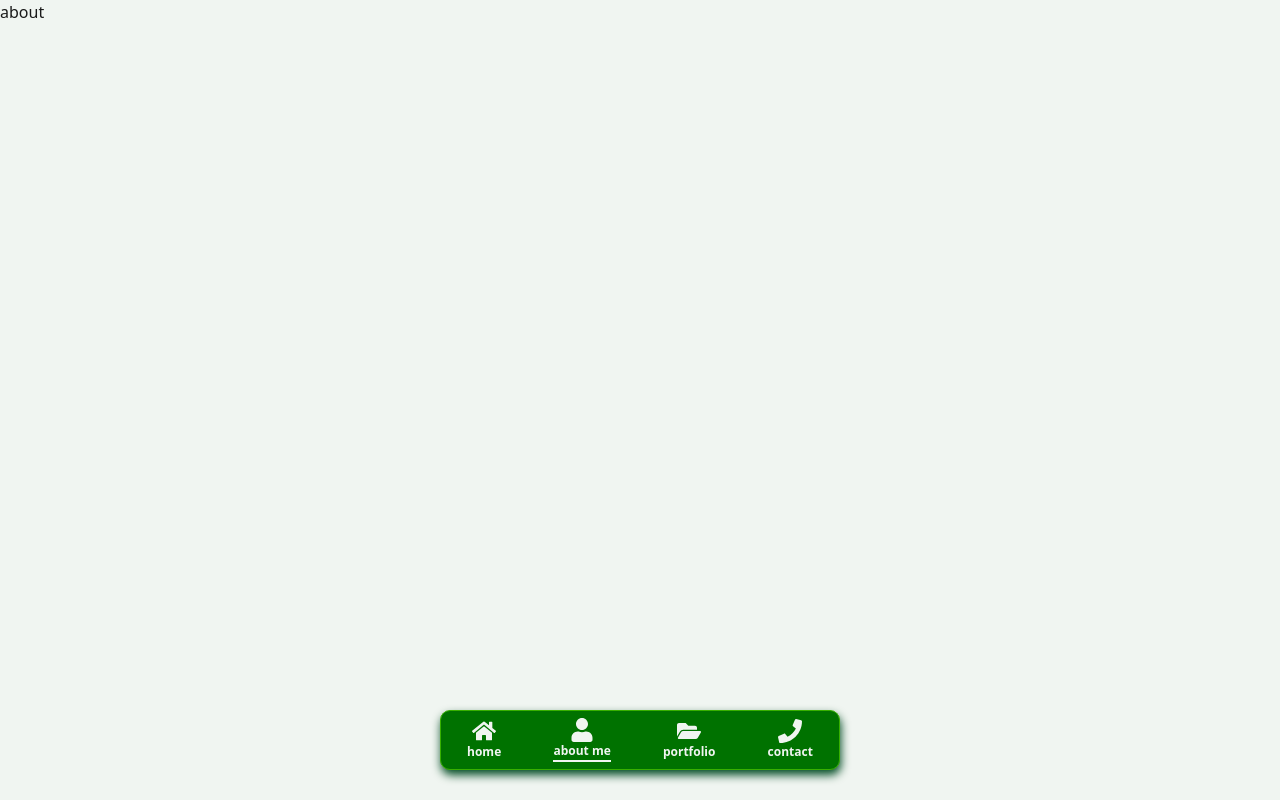
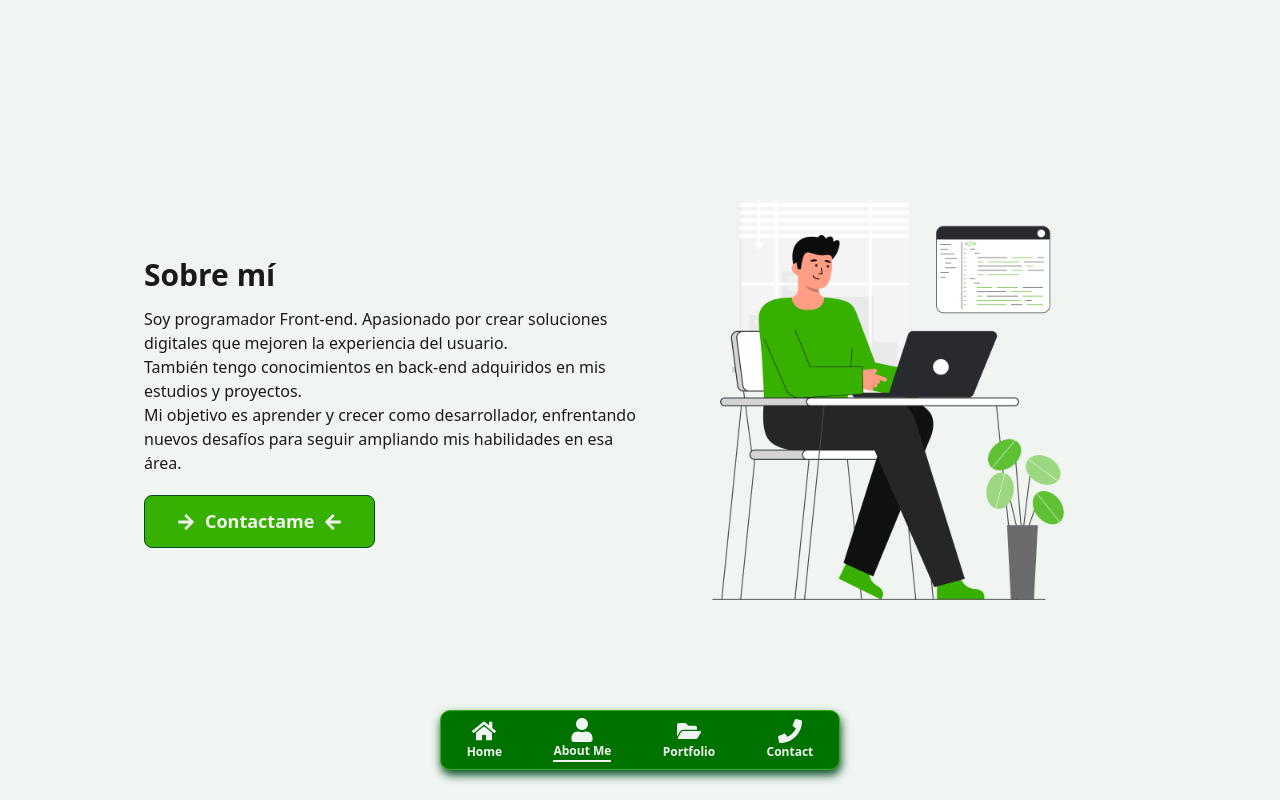
Before and after one commit to Galartza/my-portfolio, a Next.js app: page /about in a window 1280 px wide. Built offline with nearby package versions, Linux system fonts and the light colour scheme.

Commit message:
adds animation and styles page about

```diff
--- /dev/null
+++ b/src/app/about/about.module.css
@@ -0,0 +1,155 @@
+.sectionContainer {
+    height: 100vh;
+    width: 100%;
+    margin: auto;
+    display: flex;
+    align-items: center;
+    justify-content: center;
+    flex-direction: row;
+    padding: 20px;
+}
+
+/* Contenedor principal del contenido */
+.containerContent {
+    display: flex;
+    align-items: center;
+    justify-content: center;
+    width: 80%;
+    max-width: 1200px;
+    height: auto;
+}
+
+/* Contenedor del texto */
+.containerText {
+    flex: 1;
+    text-align: left;
+}
+
+/* Descripción */
+.description {
+    margin-top: 10px;
+    font-size: 16px;
+    line-height: 1.5;
+}
+
+/* Título */
+.titleAbout {
+    font-size: 30px;
+    font-weight: 800;
+}
+
+/* Imagen */
+.containerImage {
+    flex: 1;
+    display: flex;
+    justify-content: center;
+    align-items: center;
+    margin: 0;
+}
+
+.imgAbout {
+    height: auto;
+    width: 100%;
+    max-width: 400px;
+}
+
+/* Contenedor del botón */
+.btnContainer {
+    display: flex;
+    justify-content: flex-start;
+    margin-top: 20px;
+}
+
+/* Botón de contacto */
+.btnContact {
+    padding: 12px 32px;
+    display: flex;
+    justify-content: center;
+    gap: 10px;
+    align-items: center;
+    border-radius: 8px;
+    border: none;
+    background: var(--green-light);
+    color: var(--white-soft);
+    font-weight: 600;
+    font-size: 18px;
+    border: solid 1px var(--green-dark);
+    cursor: pointer;
+}
+
+.btnContact:hover {
+    background-color: var(--green-dark);
+    border: solid 1px var(--green-light);
+}
+
+/* ----- RESPONSIVE DESIGN ----- */
+
+/* Tablets */
+@media (max-width: 1024px) {
+    .sectionContainer {
+        flex-direction: column;
+        height: auto;
+        padding: 40px 20px;
+    }
+
+    .containerContent {
+        flex-direction: column;
+        text-align: center;
+        width: 90%;
+        height: auto;
+    }
+
+    .containerText {
+        order: 2;
+    }
+
+    .containerImage {
+        order: 1;
+    }
+
+    .imgAbout {
+        max-width: 350px;
+    }
+
+    .titleAbout {
+        font-size: 26px;
+    }
+
+    .btnContact {
+        font-size: 16px;
+        padding: 10px 28px;
+    }
+
+    .btnContainer {
+        justify-content: center;
+    }
+}
+
+/* Móviles */
+@media (max-width: 768px) {
+    .sectionContainer {
+        padding: 30px 15px;
+    }
+
+    .containerContent {
+        flex-direction: column;
+        width: 100%;
+    }
+
+    .containerText {
+        width: 100%;
+    }
+
+    .titleAbout {
+        font-size: 24px;
+    }
+
+    .imgAbout {
+        max-width: 300px;
+    }
+
+    .btnContact {
+        font-size: 14px;
+        padding: 10px 24px;
+    }
+}
--- a/src/app/about/page.tsx
+++ b/src/app/about/page.tsx
@@ -1,14 +1,111 @@
+'use client'
 import NavigationBar from '@/components/NavigationBar/NavigationBar'
-import React from 'react'
+import React, { useEffect, useRef, useState } from 'react'
+import styles from './about.module.css'
+import 'animate.css';
+import { FaArrowLeft, FaArrowRight } from 'react-icons/fa';
+import { useRouter } from 'next/navigation';
 
-const page = () => {
+const AboutPage = () => {
+  const sectionRef = useRef<HTMLElement>(null);
+  const router = useRouter();
+  const [isVisible, setIsVisible] = useState(false);
+  const [buttonAnimation, setButtonAnimation] = useState('animate__backInUp');
+  const [isEntering, setIsEntering] = useState(false);
+
+  // Detectar si debe animarse al entrar
+  useEffect(() => {
+    const shouldAnimate = localStorage.getItem('shouldAnimateEnter');
+    if (shouldAnimate === 'true') {
+      setIsEntering(true);
+      localStorage.removeItem('shouldAnimateEnter'); // Limpiar después de la animación
+    }
+  }, []);
+
+  useEffect(() => {
+    const observer = new IntersectionObserver(
+      ([entry]) => {
+        setIsVisible(entry.isIntersecting);
+      },
+      { threshold: 0.3 }
+    );
+
+    if (sectionRef.current) {
+      observer.observe(sectionRef.current);
+    }
+
+    return () => {
+      if (sectionRef.current) {
+        observer.unobserve(sectionRef.current);
+      }
+    };
+  }, []);
+
+  // Animar el botón cada 2 segundos
+  useEffect(() => {
+    const interval = setInterval(() => {
+      setButtonAnimation('animate__heartBeat');
+
+      setTimeout(() => {
+        setButtonAnimation('');
+      }, 5000);
+    }, 2000);
+
+    return () => clearInterval(interval);
+  }, []);
+
+  // Función para manejar la redirección al contacto
+  const handleContactClick = () => {
+    // Si "contact" es una página separada
+    router.push('/contact');
+
+    // Si "contact" es una sección en la misma página
+    // document.getElementById('contact')?.scrollIntoView({ behavior: 'smooth' });
+  };
+
+  const contend = [
+    {
+      title: "Sobre mí",
+      description: (
+        <>
+          Soy programador Front-end. Apasionado por crear soluciones digitales que mejoren la experiencia del usuario.<br />
+          También tengo conocimientos en back-end adquiridos en mis estudios y proyectos.<br />
+          Mi objetivo es aprender y crecer como desarrollador, enfrentando nuevos desafíos para seguir ampliando mis habilidades en esa área.
+        </>
+      ),
+      image: "/coder.png",
+    },
+  ];
+
   return (
-    <div>
-      <h1>about</h1>
-          <NavigationBar/>
-    </div>
+    <section
+      ref={sectionRef}
+      className={`${styles.sectionContainer} animate__animated ${isEntering ? 'animate__fadeIn' : ''}`}
+    >
+      {contend.map((item, index) => (
+        <div key={index} className={styles.containerContent}>
+          <div className={styles.containerText}>
+            <h1 className={`${styles.titleAbout} animate__animated ${isVisible ? 'animate__backInDown' : 'animate__fadeOutUp'}`}>
+              {item.title}
+            </h1>
+            <p className={`${styles.description} animate__animated ${isVisible ? 'animate__backInLeft' : 'animate__fadeOutLeft'}`}>
+              {item.description}
+            </p>
+            <div className={styles.btnContainer}>
+              <button className={`${styles.btnContact} animate__animated ${buttonAnimation}`} onClick={handleContactClick}>
+                <FaArrowRight /> Contactame <FaArrowLeft />
+              </button>
+            </div>
+          </div>
 
+          <div className={`${styles.containerImage} animate__animated ${isVisible ? 'animate__backInRight' : 'animate__fadeOutRight'}`}>
+            <img src={item.image} alt="aboutme" className={styles.imgAbout} />
+          </div>
+        </div>
+      ))}
+      <NavigationBar />
+    </section>
   )
 }
 
-export default page
+export default AboutPage;
--- a/src/components/NavigationBar/NavigationBar.module.css
+++ b/src/components/NavigationBar/NavigationBar.module.css
@@ -6,7 +6,7 @@
 
   .nav {
     position: absolute;
-    bottom: -40px;
+    bottom: .5rem;
     left: 0;
     right: 0;
     margin-left: auto;
--- a/src/components/NavigationBar/NavigationBar.tsx
+++ b/src/components/NavigationBar/NavigationBar.tsx
@@ -2,75 +2,52 @@
 import React, { useState, useEffect } from 'react';
 import styles from './NavigationBar.module.css';
 import Link from 'next/link';
-import { usePathname } from 'next/navigation'; // Importar usePathname
+import { usePathname, useRouter } from 'next/navigation';
 import 'animate.css';
 import { FaFolderOpen, FaHome, FaPhone, FaUser } from 'react-icons/fa';
-import { useRouter } from 'next/navigation';
 
 const NavigationBar: React.FC = () => {
-  const [isEntering, setIsEntering] = useState<boolean>(false);
-  const [isExiting, setIsExiting] = useState<boolean>(false);
+  const [isExiting, setIsExiting] = useState(false);
   const router = useRouter();
-  const pathname = usePathname(); // Obtener la ruta actual
+  const pathname = usePathname();
 
-  useEffect(() => {
-    // Verificamos si hay un indicador en el localStorage
-    const shouldAnimate = localStorage.getItem('shouldAnimateNav');
-    if (shouldAnimate === 'true') {
-      setIsEntering(true); // Activamos la animación de entrada
-      localStorage.removeItem('shouldAnimateNav'); // Eliminamos el indicador
-    }
-  }, []);
+  const handleNavigation = (e: React.MouseEvent<HTMLAnchorElement, MouseEvent>, path: string) => {
+    if (pathname === path) return; // Evitar la animación si ya estamos en la página
 
-  const handleExit = (e: React.MouseEvent<HTMLAnchorElement, MouseEvent>, path: string) => {
-    if (path === '/') {
-      e.preventDefault(); // Evita la navegación inmediata
-      setIsExiting(true); // Activa la animación de salida
-      setTimeout(() => {
-        router.push('/'); // Redirige después de la animación
-      }, 1000); // Duración que coincide con la animación de salida
-    }
+    e.preventDefault();
+    setIsExiting(true);
+    localStorage.setItem('shouldAnimateEnter', 'true');
+
+    setTimeout(() => {
+      router.push(path);
+    }, 500);
   };
 
   return (
-    <nav className={`${styles.nav} animate__animated ${isEntering ? 'animate__zoomInDown' : ''} ${isExiting ? 'animate__zoomOutUp' : ''}`}>
+    <nav className={`${styles.nav} animate__animated ${isExiting ? 'animate__fadeOutUp' : 'animate__fadeInDown'}`}>
       <ul className={styles.navItem}>
         <li className={styles.navList}>
-          <Link
-            href={'/'}
-            className={`${styles.navLink} ${pathname === '/' ? styles.actives : ''}`}
-            onClick={(e) => handleExit(e, '/')}
-            style={{ pointerEvents: isExiting ? 'none' : 'auto' }}
-          >
-            <FaHome className={`${styles.navIcon} ${pathname === '/' ? styles.actives : ''}`} />
-            <p className={`${styles.textNavLink} ${pathname === '/' ? styles.active : ''}`}>home</p>
+          <Link href="/" onClick={(e) => handleNavigation(e, '/')} className={`${styles.navLink} ${pathname === '/' ? styles.actives : ''}`}>
+            <FaHome className={styles.navIcon} />
+            <p className={`${styles.textNavLink} ${pathname === '/' ? styles.active : ''}`}>Home</p>
           </Link>
         </li>
         <li className={styles.navList}>
-          <Link
-            href={'/about'}
-            className={`${styles.navLink} ${pathname === '/about' ? styles.actives : ''}`}
-          >
-            <FaUser className={`${styles.navIcon} ${pathname === '/about' ? styles.actives : ''}`} />
-            <p className={`${styles.textNavLink} ${pathname === '/about' ? styles.active : ''}`}>about me</p>
+          <Link href="/about" onClick={(e) => handleNavigation(e, '/about')} className={`${styles.navLink} ${pathname === '/about' ? styles.actives : ''}`}>
+            <FaUser className={styles.navIcon} />
+            <p className={`${styles.textNavLink} ${pathname === '/about' ? styles.active : ''}`}>About Me</p>
           </Link>
         </li>
         <li className={styles.navList}>
-          <Link
-            href={'/portfolio'}
-            className={`${styles.navLink} ${pathname === '/portfolio' ? styles.actives : ''}`}
-          >
-            <FaFolderOpen className={`${styles.navIcon} ${pathname === '/portfolio' ? styles.actives : ''}`} />
-            <p className={`${styles.textNavLink} ${pathname === '/portfolio' ? styles.active : ''}`}>portfolio</p>
+          <Link href="/portfolio" onClick={(e) => handleNavigation(e, '/portfolio')} className={`${styles.navLink} ${pathname === '/portfolio' ? styles.actives : ''}`}>
+            <FaFolderOpen className={styles.navIcon} />
+            <p className={`${styles.textNavLink} ${pathname === '/portfolio' ? styles.active : ''}`}>Portfolio</p>
           </Link>
         </li>
         <li className={styles.navList}>
-          <Link
-            href={'/contact'}
-            className={`${styles.navLink} ${pathname === '/contact' ? styles.actives : ''}`}
-          >
-            <FaPhone className={`${styles.navIcon} ${pathname === '/contact' ? styles.actives : ''}`} />
-            <p className={`${styles.textNavLink} ${pathname === '/contact' ? styles.active : ''}`}>contact</p>
+          <Link href="/contact" onClick={(e) => handleNavigation(e, '/contact')} className={`${styles.navLink} ${pathname === '/contact' ? styles.actives : ''}`}>
+            <FaPhone className={styles.navIcon} />
+            <p className={`${styles.textNavLink} ${pathname === '/contact' ? styles.active : ''}`}>Contact</p>
           </Link>
         </li>
       </ul>
```
Also changed, not shown: public/Coder.png (added), public/aboutme.jpg (added).
